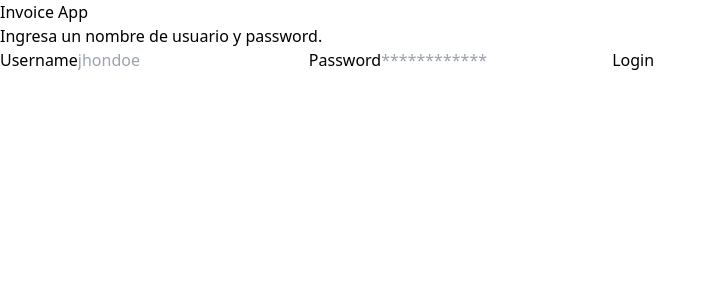
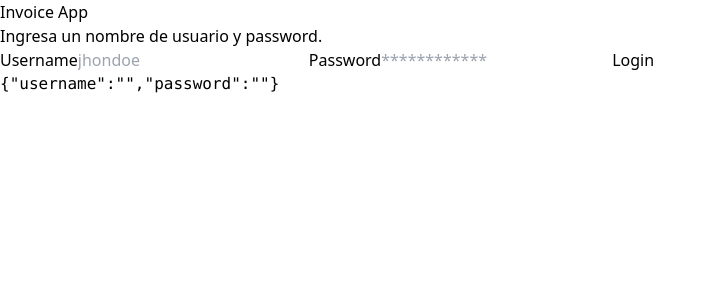
Before and after one commit to victorvzn/bootcamp-frontend-g21, a React (Vite) app in the folder semana11/dia02-react-router-invoice-app/: page / in a window 1280 px wide. Shown: the top 300 px of the page, without its empty margins (0-716 px from the left). Built offline with nearby package versions, Linux system fonts and the light colour scheme.

Commit message:
semana11, dia02, 02, react router invoice app

```diff
--- a/semana11/dia02-react-router-invoice-app/src/pages/LoginPage.jsx
+++ b/semana11/dia02-react-router-invoice-app/src/pages/LoginPage.jsx
@@ -1,4 +1,23 @@
+import { useState } from "react";
+
 const LoginPage = () => {
+  const [form, setForm] = useState({
+    username: '',
+    password: ''
+  })
+
+  const handleLogin = async (event) => {
+    event.preventDefault();
+
+    console.log('haciendo login....')
+  }
+
+  const handleChange = (event) => {
+    const { name, value } = event.target
+
+    setForm({ ...form, [name]: value })
+  }
+
   return (
     <main className="w-[400px] border mx-auto mt-40">
       <div className="bg-slate-600 p-8 rounded-lg flex flex-col gap-6">
@@ -10,7 +29,7 @@ const LoginPage = () => {
           Ingresa un nombre de usuario y password.
         </p>
 
-        <form>
+        <form onSubmit={handleLogin}>
           <label className="text-white flex flex-col gap-2 mb-4">
             <span className="font-bold">Username</span>
             <input
@@ -18,6 +37,7 @@ const LoginPage = () => {
               type="text"
               placeholder="jhondoe"
               name="username"
+              onChange={handleChange}
             />
           </label>
           <label className="text-white flex flex-col gap-2 mb-4">
@@ -27,6 +47,7 @@ const LoginPage = () => {
               type="password"
               placeholder="************"
               name="password"
+              onChange={handleChange}
             />
           </label>
           <input
@@ -34,6 +55,8 @@ const LoginPage = () => {
             type="submit"
             value='Login'
           />
+
+          <pre className="text-white">{JSON.stringify(form)}</pre>
         </form>
       </div>
     </main>
```
